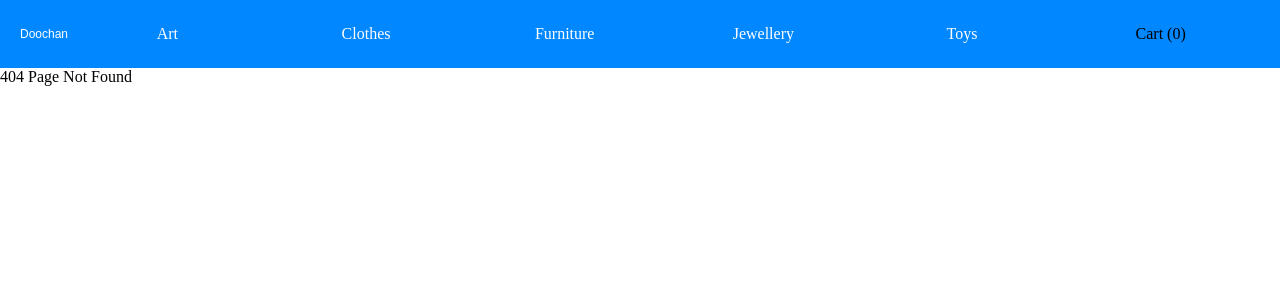
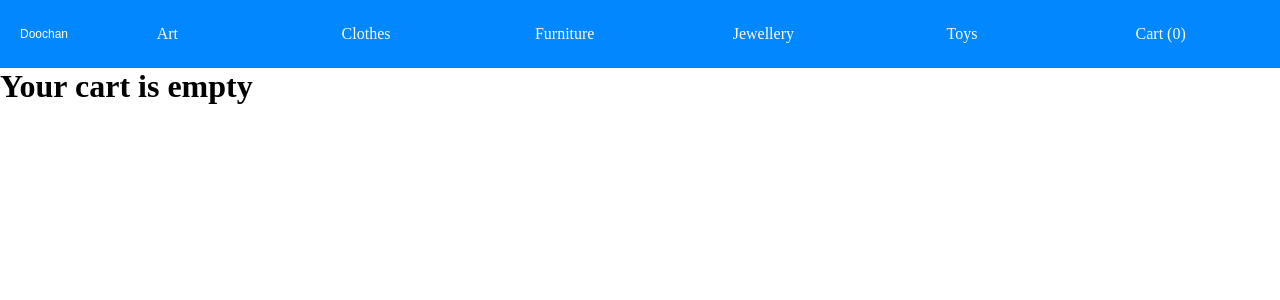
Before and after one commit to dhunjadi/doochan-v2, a React (Create React App) app: page /cart in a window 1280 px wide. Before the commit this address had no page. Shown: the top 300 px of the page. Built offline with nearby package versions, Linux system fonts and the light colour scheme.

Commit message:
created Cart component, cart <li> in navbar now shows total number of items in cart

```diff
--- a/src/App.tsx
+++ b/src/App.tsx
@@ -12,6 +12,7 @@ import Jewellery from "./pages/Jewellery";
 import Toys from "./pages/Toys";
 import Page404 from "./pages/Page404";
 import ItemDetails from "./pages/ItemDetails";
+import Cart from "./pages/Cart";
 
 const App: FC = () => {
   return (
@@ -26,6 +27,7 @@ const App: FC = () => {
           <Route path="/jewellery" element={<Jewellery />} />
           <Route path="/toys" element={<Toys />} />
           <Route path="/item/:id" element={<ItemDetails />} />
+          <Route path="/cart" element={<Cart />} />
           <Route path="*" element={<Page404 />} />
         </Routes>
       </Router>
--- a/src/components/Navbar/Navbar.tsx
+++ b/src/components/Navbar/Navbar.tsx
@@ -45,7 +45,16 @@ const Navbar: FC = () => {
               </li>
             );
           })}
-          <li>Cart ({cart.length})</li>
+          <li>
+            <NavLink
+              to={"/cart"}
+              onClick={() => {
+                setClicked(false);
+              }}
+            >
+              Cart ({cart.reduce((qty, cartItem) => qty + cartItem.qty, 0)})
+            </NavLink>
+          </li>
         </ul>
       </nav>
     </header>
--- /dev/null
+++ b/src/pages/Cart.tsx
@@ -0,0 +1,34 @@
+import React, { FC } from "react";
+import { useSelector } from "react-redux";
+import { StoreState } from "../store/reducers/rootReducer";
+
+const Cart: FC = () => {
+  const cartItems = useSelector(
+    (state: StoreState) => state.cartReducer.ItemsInCart
+  );
+
+  return cartItems.length > 0 ? (
+    <div className="cart">
+      <h1 className="cart-total">Total: $</h1>
+      <div className="cart-btns">
+        <button className="clear-btn">Clear Cart</button>
+        <button className="checkout-btn">Proceed to Checkout</button>
+      </div>
+
+      <div className="item-container">
+        {cartItems.map((item) => {
+          return (
+            <p>
+              title: {item.title}, price: ${item.price}, qty: {item.qty} = $
+              {(item.price * item.qty).toFixed(2)}
+            </p>
+          );
+        })}
+      </div>
+    </div>
+  ) : (
+    <h1>Your cart is empty</h1>
+  );
+};
+
+export default Cart;
```
